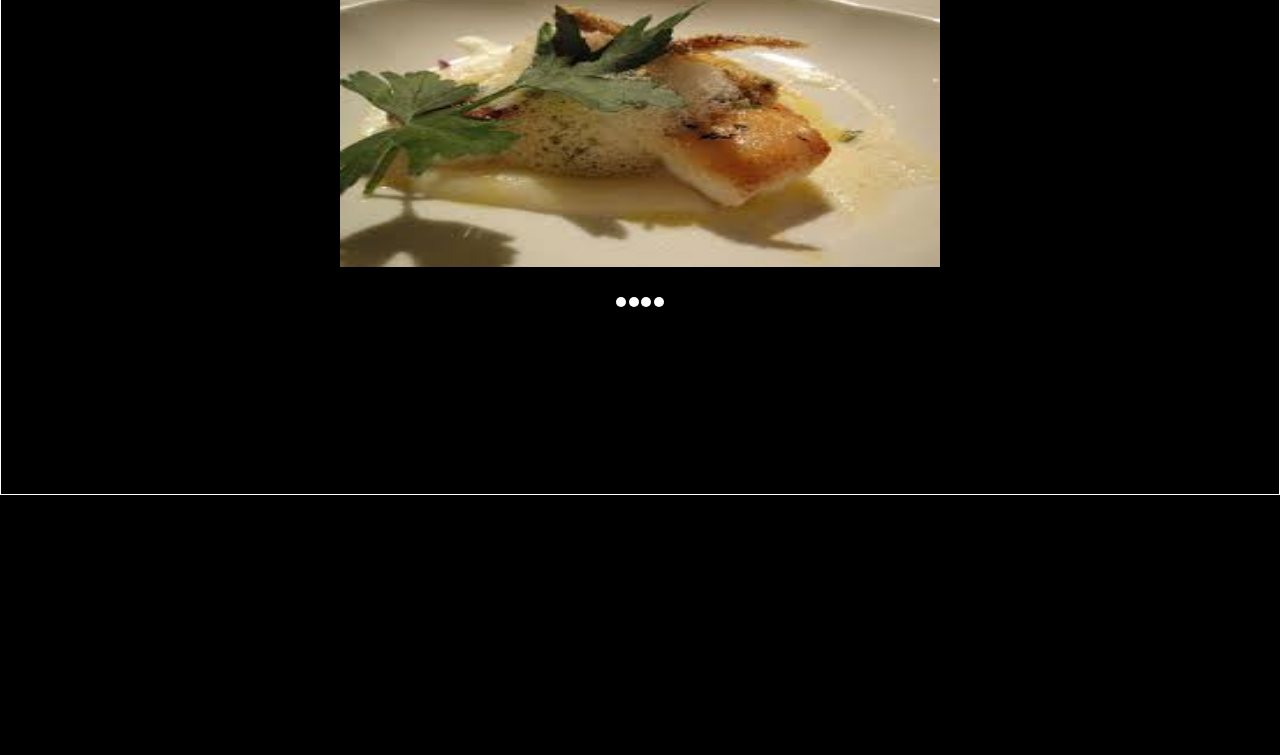
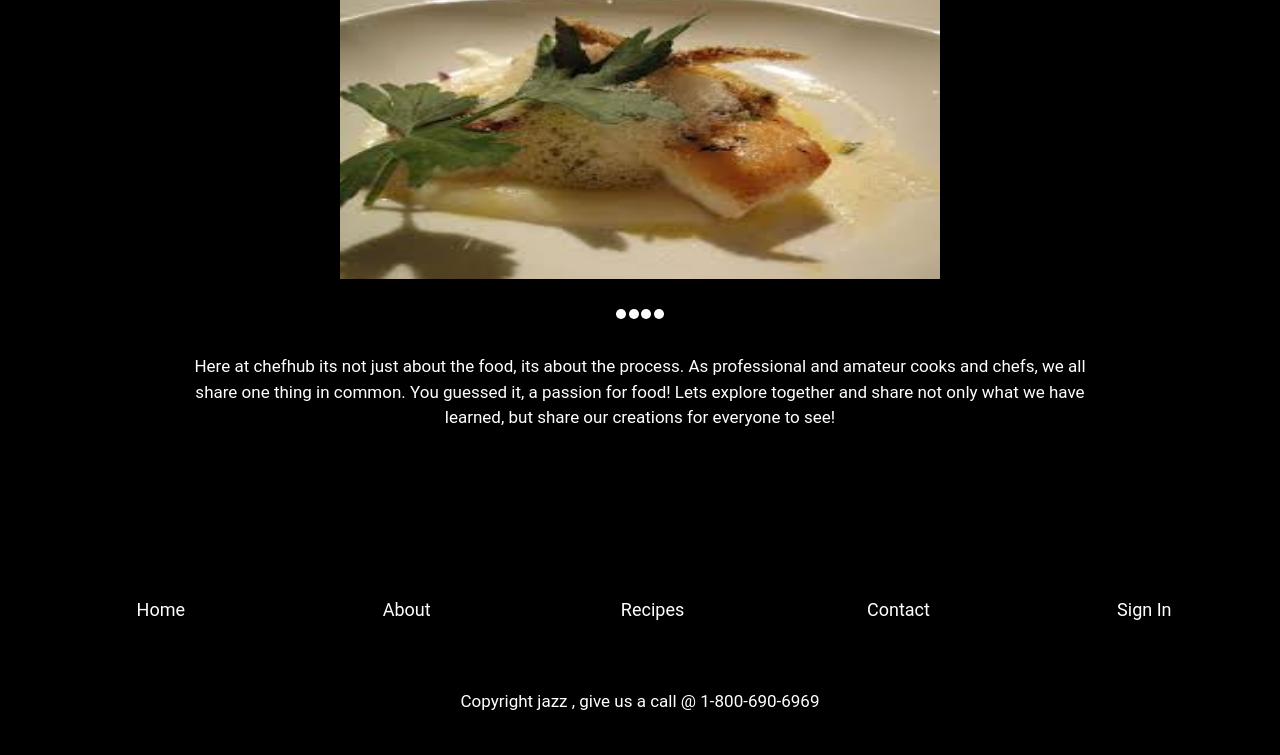
Before and after one commit to Chef-Portfolio-2-BW/Marketing-Page-3, a plain HTML site: page index.html in a window 1280 px wide. Shown: the part 305-1060 px from the top of the page. Before the commit the page ends 800 px from the top, so only its background shows below. Drawn offline with Linux system fonts and the light colour scheme.

Commit message:
Home page complete.

```diff
--- a/css/index.css
+++ b/css/index.css
@@ -170,7 +170,6 @@ nav {
   margin: 1% 1%;
   padding: 1% 1%;
   display: flex;
-  border: solid green 1px;
 }
 nav a {
   margin: 0.7% 0.7%;
@@ -198,10 +197,12 @@ body {
   padding: 1% 1%;
   height: 100%;
   width: 100%;
-  border: solid white 1px;
 }
 body h1 {
   color: white;
+  width: 100%;
+  text-align: center;
+  margin-bottom: 1%;
 }
 body .slide-container {
   width: 600px;
@@ -250,3 +251,41 @@ body #slider-image-3:target ~ .image-container {
 body #slider-image-3:target ~ .image-container {
   left: -1800px;
 }
+body .first-paragraph {
+  display: flex;
+  justify-content: center;
+  height: 30%;
+  width: 100%;
+}
+body p {
+  color: white;
+  margin: 1% 1%;
+  padding: 1% 1%;
+  height: 50%;
+  width: 75%;
+  text-align: center;
+  justify-content: center;
+  font-size: 1.7em;
+}
+body footer {
+  display: flex;
+  height: 25%;
+  width: 100%;
+  margin-bottom: 25px;
+  flex-direction: column;
+}
+body footer p {
+  width: 90%;
+  color: white;
+  text-align: center;
+  justify-content: center;
+  margin-left: 5%;
+}
+body footer nav {
+  text-align: center;
+  height: 60%;
+  width: 100%;
+}
+body footer nav a {
+  height: 50%;
+}
--- a/index.html
+++ b/index.html
@@ -32,10 +32,10 @@
       <span id="slider-image-3"></span>
       <span id="slider-image-4"></span>
       <div class="image-container">
-            <img src="pics/food-5.jpg" class="slider-image"  alt="">
-            <img src="pics/food-6.jpg" class="slider-image"  alt="">
-            <img src="pics/food-7.jpg" class="slider-image"  alt="">
-            <img src="pics/food-8.jpg" class="slider-image"  alt="">
+        <img src="pics/food-5.jpg" class="slider-image" alt="" />
+        <img src="pics/food-6.jpg" class="slider-image" alt="" />
+        <img src="pics/food-7.jpg" class="slider-image" alt="" />
+        <img src="pics/food-8.jpg" class="slider-image" alt="" />
       </div>
       <div class="button-container">
         <a href="#slider-image-1" class="slider-button"></a>
@@ -43,8 +43,29 @@
         <a href="#slider-image-3" class="slider-button"></a>
         <a href="#slider-image-4" class="slider-button"></a>
       </div>
-
+    </div>
+    <div class="first-paragraph">
+      <p>
+        Here at chefhub its not just about the food, its about the process. As
+        professional and amateur cooks and chefs, we all share one thing in
+        common. You guessed it, a passion for food! Lets explore together and
+        share not only what we have learned, but share our creations for
+        everyone to see!
+      </p>
     </div>
   </body>
-  <footer></footer>
+  <footer>
+    <nav>
+        <!-- <img src="pics/chefhub.jpg" alt="Chef hub logo" /> -->
+        <a href="index.html">Home</a>
+        <a href="about.html">About</a>
+        <a href="recipes.html">Recipes</a>
+        <a href="contact.html">Contact</a>
+        <a href="sign-up.html">Sign In</a>
+
+
+      </nav>
+      <p>Copyright jazz , give us a call @ 1-800-690-6969</p>
+  </footer>
+
 </html>
--- a/less/home-page.less
+++ b/less/home-page.less
@@ -2,10 +2,13 @@ body {
   padding: 1% 1%;
   height: 100%;
   width: 100%;
-  border: solid white 1px;
+//   border: solid white 1px;
 
   h1 {
     color: white;
+    width: 100%;
+    text-align: center;
+    margin-bottom: 1%;
   }
   .slide-container {
     width: 600px;
@@ -29,13 +32,12 @@ body {
     float: left;
     margin: 0px;
     padding: 0px;
-    width:600px;
-    height:300px;
+    width: 600px;
+    height: 300px;
   }
   .button-container {
     top: -20px;
     position: relative;
-
   }
   .slider-button {
     display: inline-block;
@@ -56,4 +58,48 @@ body {
   #slider-image-3:target ~ .image-container {
     left: -1800px;
   }
+  .first-paragraph{
+      display:flex;
+      justify-content: center;
+      height:30%;
+      width:100%;
+  }
+  p{
+      color:white;
+      margin:1% 1%;
+      padding:1% 1%;
+      height:50%;
+      width:75%;
+    //   border:solid white 1px;
+      text-align:center;
+      justify-content: center;
+      font-size: 1.7em;
+
+  }
+  footer{
+      display:flex;
+    //   border:solid blue 1px;
+      height:25%;
+      width:100%;
+      margin-bottom:25px;
+      flex-direction: column;
+
+  }
+  footer p{
+      width:90%;
+      color:white;
+      text-align:center;
+      justify-content: center;
+      margin-left:5%;
+
+  }
+  footer nav{
+      text-align:center;
+      height:60%;
+      width:100%;
+
+  }
+  footer nav a{
+      height:50%;
+  }
 }
--- a/less/navigation.less
+++ b/less/navigation.less
@@ -4,7 +4,7 @@ nav {
   margin:1% 1%;
   padding:1% 1%;
   display:flex;
-  border: solid green 1px;
+//   border: solid green 1px;
 
   a{
     margin:.7% .7%;
```
Lines whose indentation alone changed are shown as unchanged.
